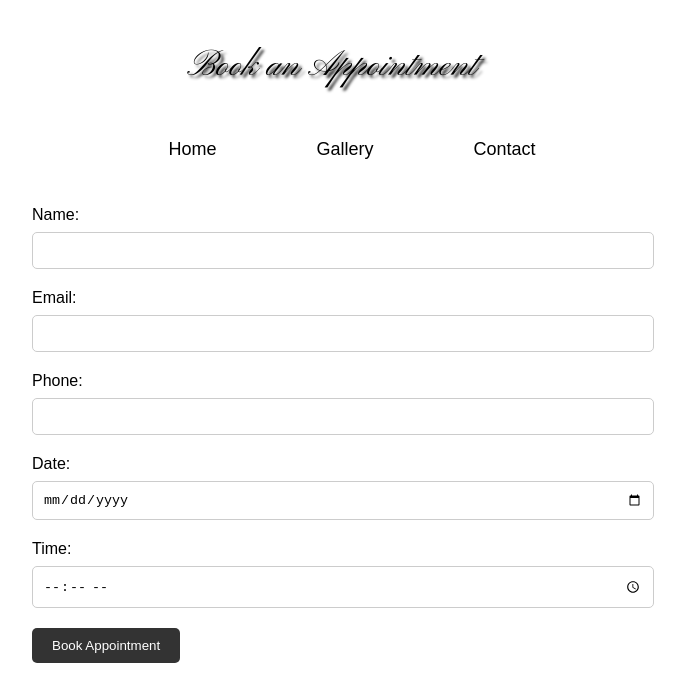
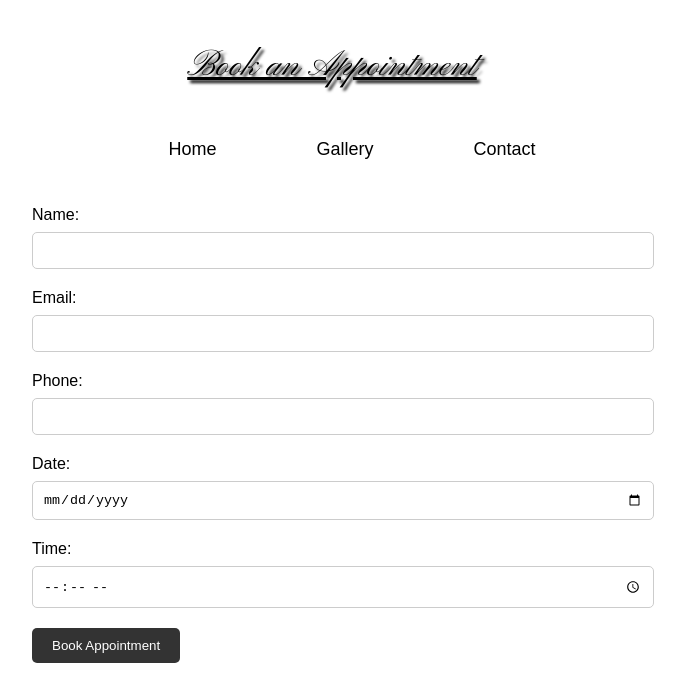
Before and after one commit to young-g12/DHTS.html, a plain HTML site: page appointments.html in a window 1280 px wide. Shown: the top 677 px of the page, without its empty margins (308-993 px from the left). Drawn offline with nearby package versions, Linux system fonts and the light colour scheme.

Commit message:
underlined main header

```diff
--- a/appointments.html
+++ b/appointments.html
@@ -28,7 +28,7 @@
   <body>
     <!-- Content Section -->
     <div class="container">
-      <h1>Book an Appointment</h1>
+      <h1><u>Book an Appointment</u></h1>
     </div>
 
     <!-- Navbar -->
```
